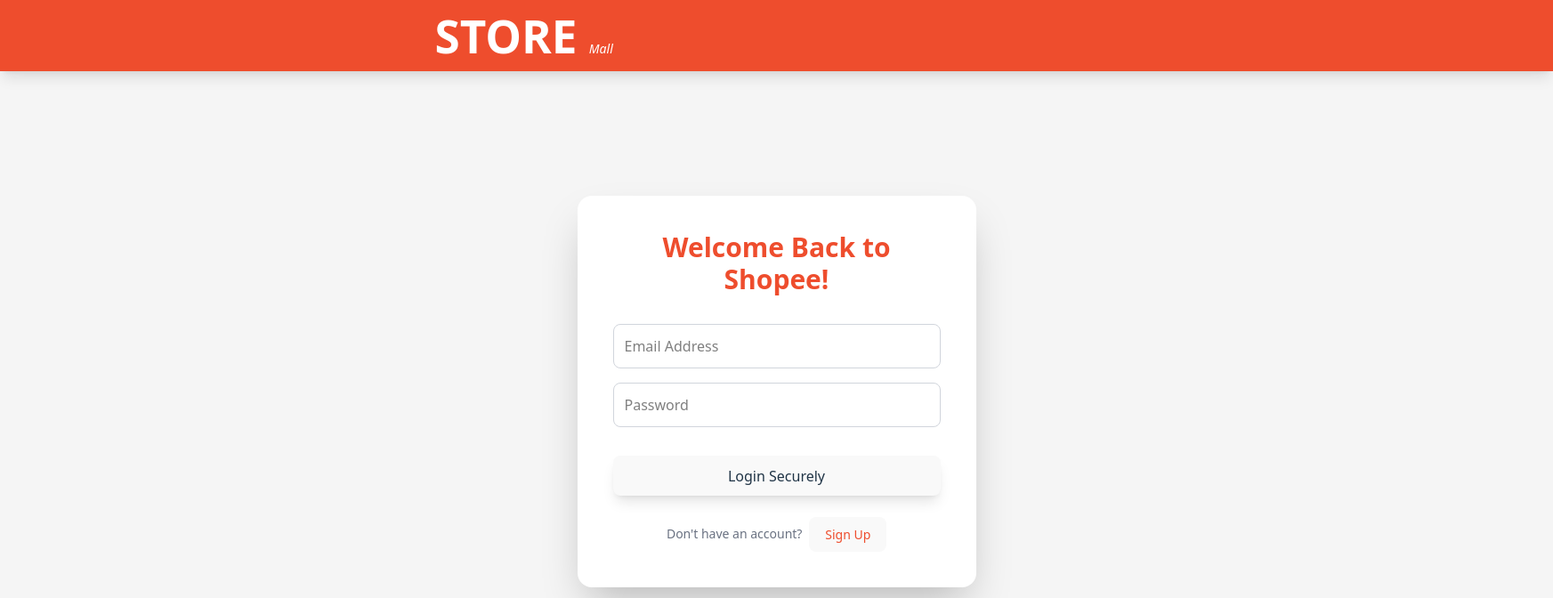
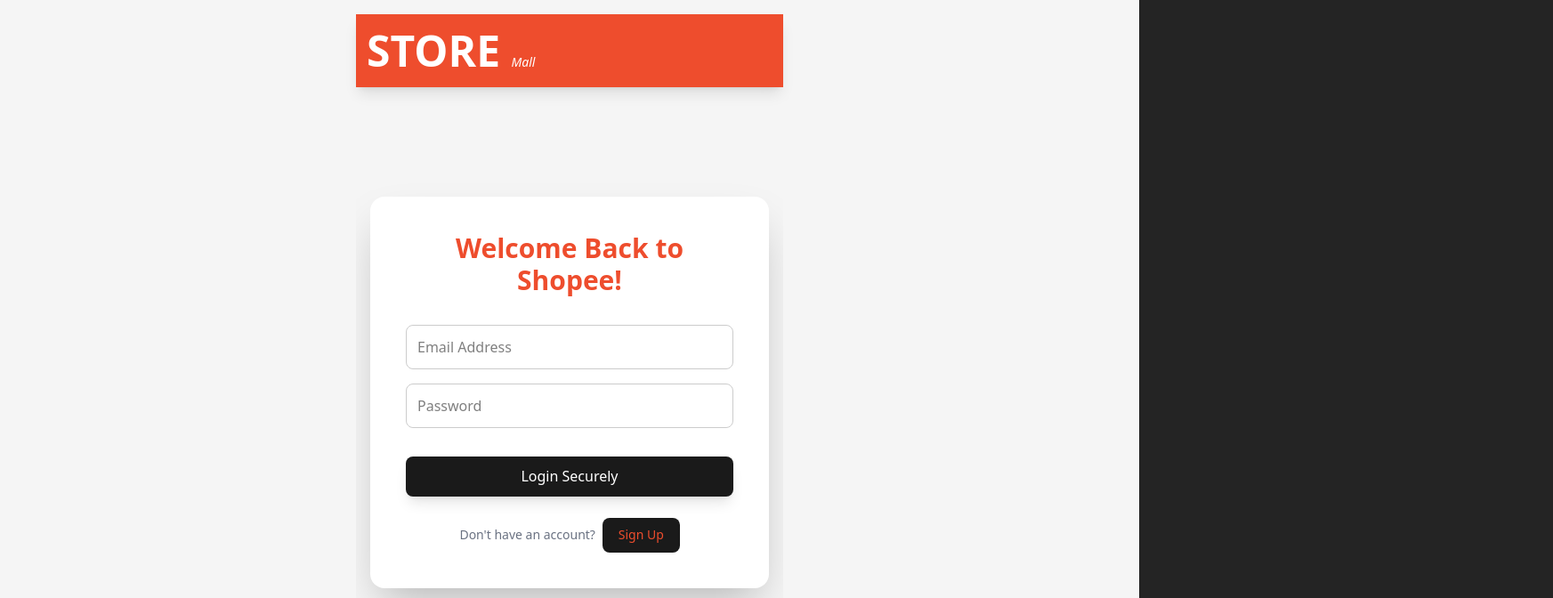
Before and after one commit to Gelou69/It-Elic, a React (Vite) app: page / in a window 1280 px wide. Shown: the top 672 px of the page at 89% size, 1745 px wide, since content can reach past the window. Built offline with nearby package versions, Linux system fonts and the light colour scheme.

Commit message:
Update App.css

```diff
--- a/src/App.css
+++ b/src/App.css
@@ -1,80 +1,138 @@
 @import "tailwindcss";
+
+/* === Root Theme Colors === */
 :root {
   --shopee-orange: #EE4D2D;
   --shopee-light-bg: #F5F5F5;
   --shopee-navy: #113366;
+  font-family: system-ui, Avenir, Helvetica, Arial, sans-serif;
+  line-height: 1.5;
+  font-weight: 400;
+  color-scheme: light dark;
+  color: rgba(255, 255, 255, 0.87);
+  background-color: #242424;
+  text-rendering: optimizeLegibility;
+  -webkit-font-smoothing: antialiased;
+  -moz-osx-font-smoothing: grayscale;
 }
 
-/* Custom CSS Classes (Tailwind patterns) */
+/* === General Element Styles === */
+a {
+  font-weight: 500;
+  color: #eeeeee;
+  text-decoration: inherit;
+}
+a:hover {
+  color: #535bf2;
+}
 
-/* Base style for the custom button */
+body {
+  margin: 0;
+  display: flex;
+  flex-direction: column;
+  align-items: center;
+  min-width: 320px;
+  min-height: 100vh;
+  background-color: var(--shopee-light-bg);
+  color: var(--shopee-navy);
+  overflow-x: hidden;
+}
+
+h1 {
+  font-size: 2rem;
+  line-height: 1.2;
+}
+@media (min-width: 768px) {
+  h1 {
+    font-size: 3.2em;
+  }
+}
+
+/* === Button Base === */
 .shopee-button-base {
-
-  /* Use transform hover:scale-[1.01] for the hover effect */
-  transform: scale(1); /* Initial state for transition */
+  transform: scale(1);
+  transition: transform 0.15s ease-in-out;
 }
 
 .shopee-button-base:hover:not(:disabled) {
   transform: scale(1.01);
 }
 
-/* Primary Button (Orange) */
 .shopee-button-primary {
-
   background-color: var(--shopee-orange);
+  color: white;
 }
 
-/* Secondary Button (White/Bordered) */
 .shopee-button-secondary {
-
-  color: var(--shopee-navy); /* Use navy for text color */
+  background-color: white;
+  color: var(--shopee-navy);
+  border: 1px solid var(--shopee-orange);
 }
 
-/* Disabled State */
 .shopee-button-disabled {
-
-  transform: none !important; /* Override hover scale */
-  /* Ensure disabled primary keeps its color but with opacity */
+  transform: none !important;
   background-color: var(--shopee-orange) !important;
   color: white !important;
+  opacity: 0.5;
+  cursor: not-allowed;
 }
 
-/* Shared utility for color applications */
+/* === Shopee Utility Colors === */
 .text-shopee-orange {
   color: var(--shopee-orange);
 }
-
 .bg-shopee-light {
   background-color: var(--shopee-light-bg);
 }
-
 .text-shopee-navy {
   color: var(--shopee-navy);
 }
+
+/* === Responsive Container === */
 .h-screen.flex.flex-col.items-center.w-full {
-    width: 1745px;
+  width: 100%;
+  max-width: 1745px;
+  padding: 1rem;
 }
-/* Tracking Map Placeholder Styling */
+
+/* === Tracking Map Banner === */
 .tracking-map-banner {
   background-color: var(--shopee-navy);
+  width: 100%;
+  text-align: center;
+  color: white;
+  padding: 1rem;
 }
-input.w-full.p-3.border.border-gray-300.rounded-lg.focus\:ring-2.focus\:ring-offset-0.transition.duration-150.ease-in-out.input-focus-shopee {
-    color: black;
-}
-span.font-bold.w-5.text-center {
-    color: black;
-}
-textarea.w-full.p-3.border.border-gray-300.rounded-lg.focus\:ring-2.focus\:ring-offset-0.transition.duration-150.ease-in-out.input-focus-shopee.resize-none {
-    color: black;
-}
-select.w-full.p-3.border.border-gray-300.rounded-lg.appearance-none.bg-white.font-semibold.focus\:ring-2.focus\:ring-offset-0.input-focus-shopee {
-    color: black;
-}
+
 .tracking-map-banner.shipped {
   background-color: var(--shopee-orange);
 }
 
-/* Mobile Nav Styling */
+/* === Form Inputs === */
+input.w-full,
+textarea.w-full,
+select.w-full {
+  color: black;
+  width: 100%;
+  padding: 0.75rem;
+  border: 1px solid #ccc;
+  border-radius: 0.5rem;
+  transition: all 0.15s ease-in-out;
+}
+
+input:focus,
+textarea:focus,
+select:focus {
+  outline: none;
+  ring: 2px var(--shopee-orange);
+  border-color: var(--shopee-orange);
+}
+
+textarea {
+  resize: none;
+}
+
+/* === Navigation Items === */
 .nav-item-active {
   color: var(--shopee-orange);
   opacity: 100%;
@@ -84,3 +142,55 @@
   color: var(--shopee-orange);
   opacity: 50%;
 }
+
+/* === Buttons === */
+button {
+    border-radius: 8px;
+    border: 1px solid transparent;
+    padding: 0.6em 1.2em;
+    font-size: 1em;
+    font-weight: 500;
+    background-color: #1a1a1a;
+    cursor: pointer;
+    transition: border-color 0.25s, background-color 0.25s;
+    color: white;
+}
+button:hover {
+  border-color: #646cff;
+}
+button:focus,
+button:focus-visible {
+  outline: 4px auto -webkit-focus-ring-color;
+}
+
+/* === Responsive Adjustments === */
+
+/* Mobile-first defaults */
+.container {
+  width: 100%;
+  padding: 1rem;
+}
+
+/* Tablets (≥768px) */
+@media (min-width: 768px) {
+  .container {
+    max-width: 720px;
+    padding: 2rem;
+  }
+}
+
+/* Desktops (≥1024px) */
+@media (min-width: 1024px) {
+  .container {
+    max-width: 1200px;
+  }
+
+  h1 {
+    font-size: 3rem;
+  }
+
+  .tracking-map-banner {
+    padding: 2rem;
+    font-size: 1.25rem;
+  }
+}
```
Lines whose indentation alone changed are shown as unchanged.
